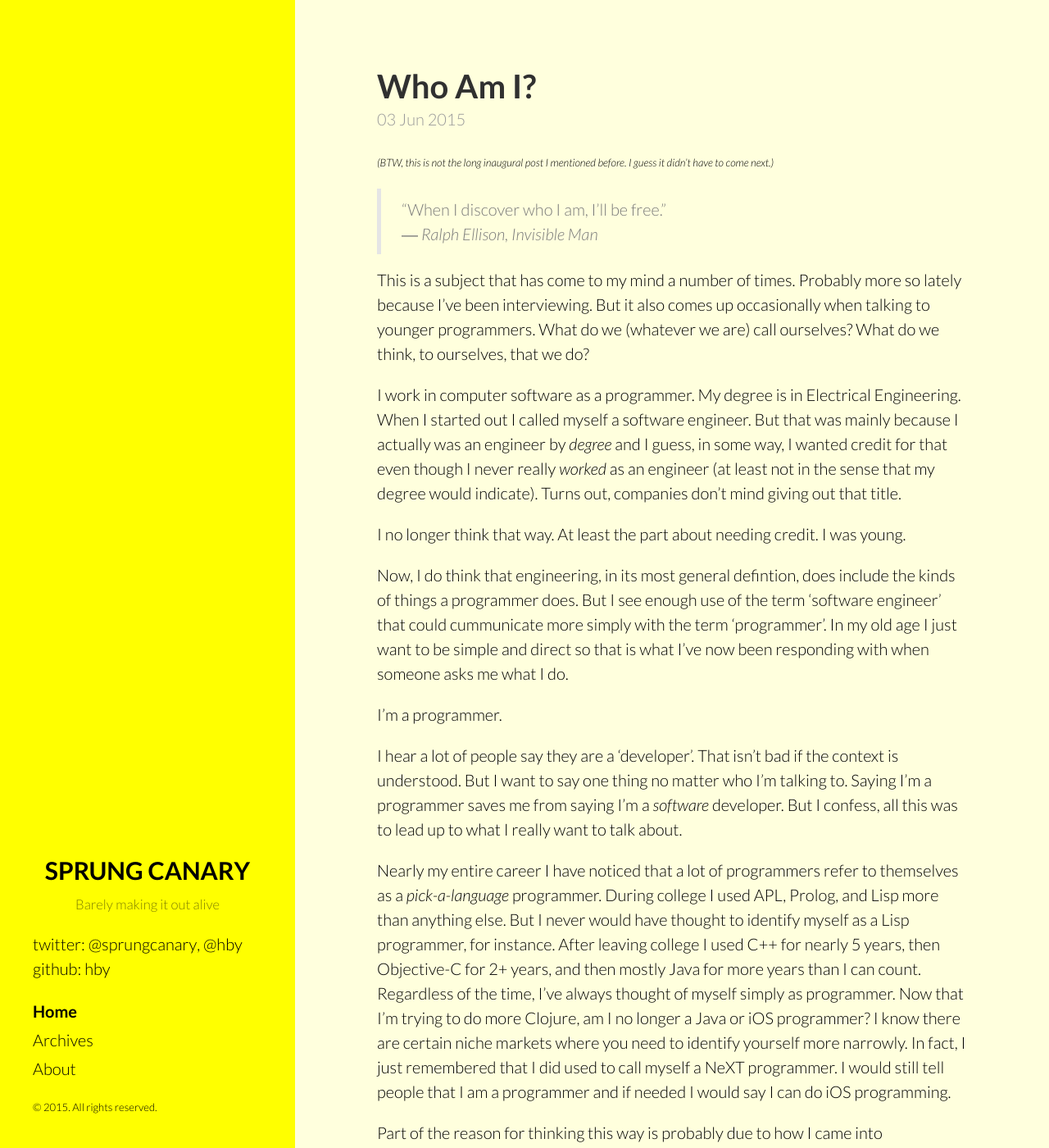
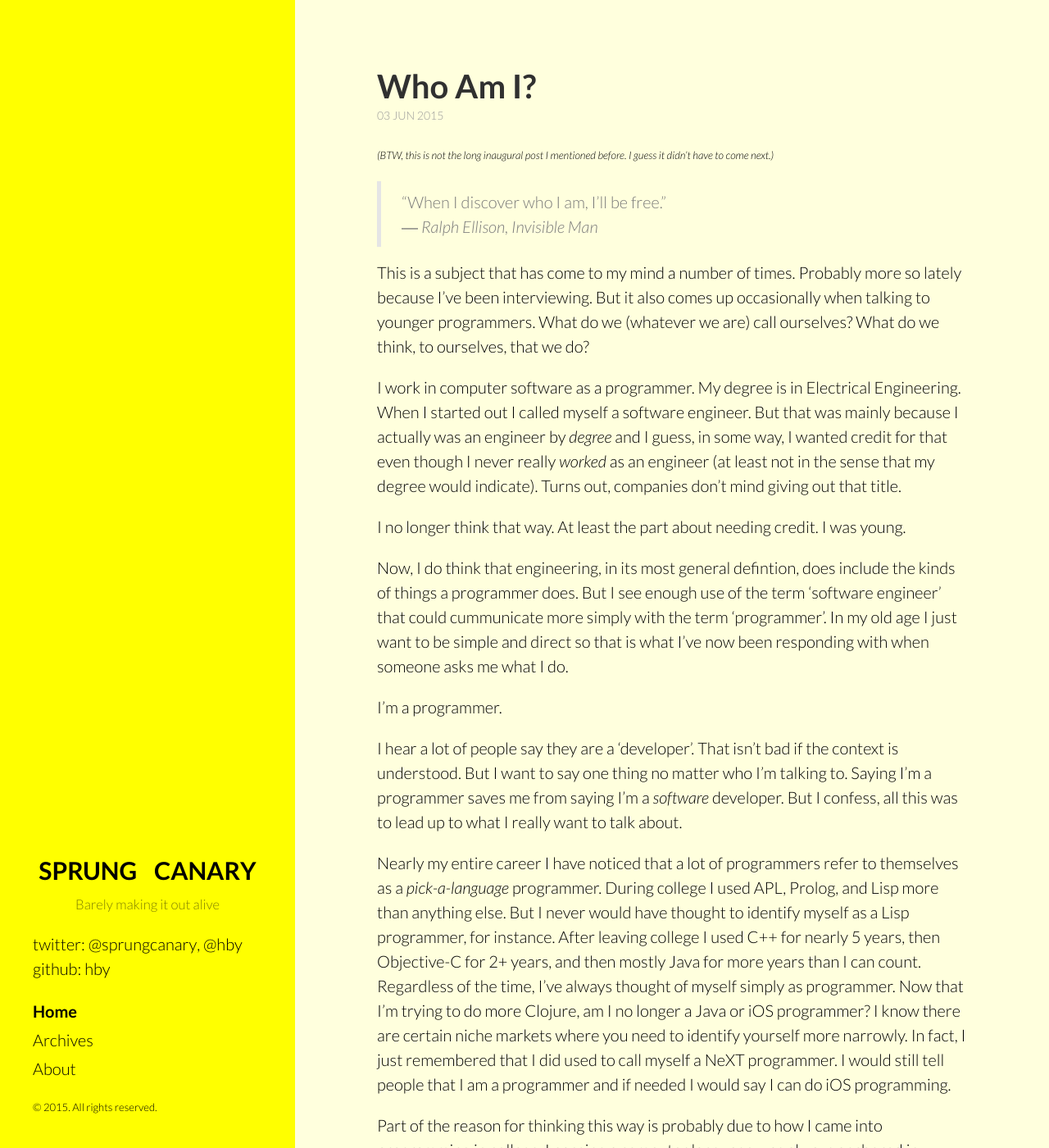
Before and after one commit to hby/hby.github.io, a Jekyll site: the page built from index.html, in a window 1280 px wide and 1400 px high. Shown: the whole window at 82% size. Built offline with Jekyll 4.4.1, drawn with Linux system fonts in a browser that asks for light colours; Markdown is read by kramdown in place of the engine named in the settings; the list of posts is cut into pages by our own code.

Commit message:
Upperclass all dates, tweaked sidebar

```diff
--- a/public/css/hyde.css
+++ b/public/css/hyde.css
@@ -56,7 +56,7 @@ html {
 
 .sidebar {
   text-align: center;
-  /*padding: 2rem 1rem;*/
+  padding: 1rem;
   color: #000;
   background-color: #ffff00;
 }
@@ -84,6 +84,7 @@ html {
 .sidebar-title .title {
   text-transform: uppercase;
   font-weight: 700;
+  word-spacing: 0.75rem;
 }
 
 .sidebar-title h1 {
--- a/public/css/poole.css
+++ b/public/css/poole.css
@@ -365,6 +365,8 @@ tbody tr:nth-child(odd) th {
   margin-top: -.5rem;
   margin-bottom: 1rem;
   color: #9a9a9a;
+  font-size: 14px;
+  text-transform: uppercase;
 }
 
 /* Related posts */
```
